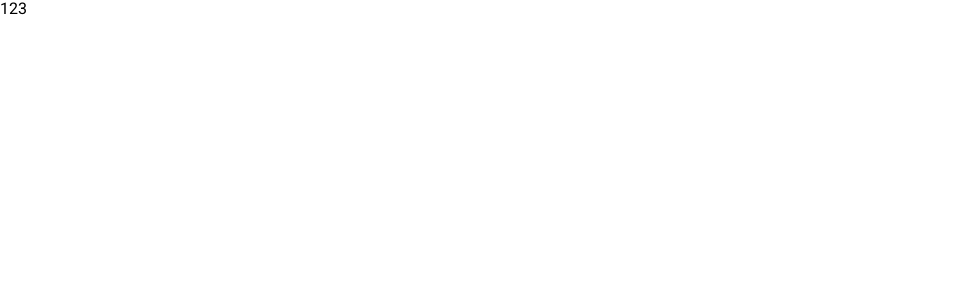
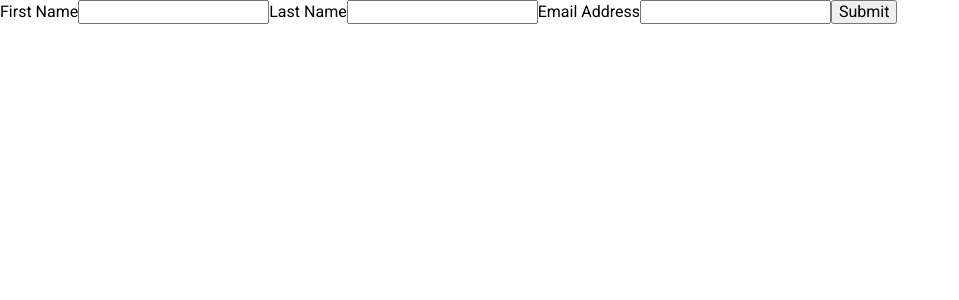
Before and after one commit to shoffkarim/react-chat-frontend, a React (Create React App) app: page /signup in a window 1280 px wide. Shown: the top 300 px of the page, without its empty margins (0-959 px from the left). Built offline with nearby package versions, Linux system fonts and the light colour scheme.

Commit message:
add formik

```diff
--- a/src/pages/SignUp.tsx
+++ b/src/pages/SignUp.tsx
@@ -1,11 +1,87 @@
 import React from 'react'
+import { useFormik } from 'formik';
+
+interface Ivalues{
+  firstName: string,
+  lastName: string,
+  email: string
+}
+
+const validate = (values:Ivalues) => {
+  let errors:any = {};
+
+  if (!values.firstName) {
+    errors.firstName = 'Required';
+  } else if (values.firstName.length > 15) {
+    errors.firstName = 'Must be 15 characters or less';
+  }
+
+  if (!values.lastName) {
+    errors.lastName = 'Required';
+  } else if (values.lastName.length > 20) {
+    errors.lastName = 'Must be 20 characters or less';
+  }
+
+  if (!values.email) {
+    errors.email = 'Required';
+  } else if (!/^[A-Z0-9._%+-]+@[A-Z0-9.-]+\.[A-Z]{2,4}$/i.test(values.email)) {
+    errors.email = 'Invalid email address';
+  }
+
+  return errors;
+};
 
 const SignUp: React.FC = () => {
+  const formik = useFormik({
+    initialValues: {
+      firstName: '',
+      lastName: '',
+      email: '',
+    },
+    validate,
+    onSubmit: values => {
+      console.log("отправка")
+      alert(JSON.stringify(values, null, 2));
+    },
+  });
   return (
-    <div>
-      123
-    </div>
-  )
+    <form onSubmit={formik.handleSubmit}>
+      <label htmlFor="firstName">First Name</label>
+      <input
+        id="firstName"
+        name="firstName"
+        type="text"
+        onChange={formik.handleChange}
+        onBlur={formik.handleBlur}
+        value={formik.values.firstName}
+      />
+      {formik.errors.firstName ? <div>{formik.errors.firstName}</div> : null}
+
+      <label htmlFor="lastName">Last Name</label>
+      <input
+        id="lastName"
+        name="lastName"
+        type="text"
+        onChange={formik.handleChange}
+        onBlur={formik.handleBlur}
+        value={formik.values.lastName}
+      />
+      {formik.errors.lastName ? <div>{formik.errors.lastName}</div> : null}
+
+      <label htmlFor="email">Email Address</label>
+      <input
+        id="email"
+        name="email"
+        type="email"
+        onChange={formik.handleChange}
+        onBlur={formik.handleBlur}
+        value={formik.values.email}
+      />
+      {formik.errors.email ? <div>{formik.errors.email}</div> : null}
+
+      <button type="submit">Submit</button>
+    </form>
+  );
 }
 
 export default SignUp
```
